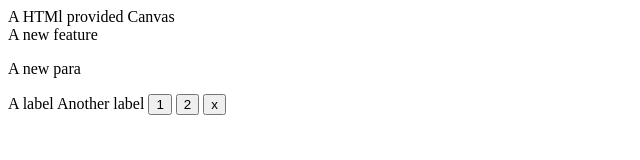
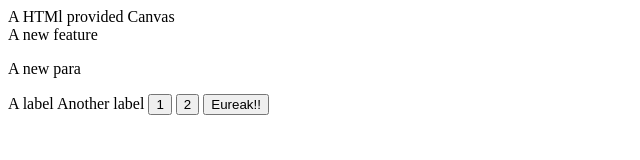
Before and after one commit to kapilraina/demogit, a plain HTML site: page index.html in a window 1280 px wide. Shown: the whole page, without its empty margins (0-640 px from the left). Drawn offline with Linux system fonts and the light colour scheme.

Commit message:
fixed a bug

```diff
--- a/index.html
+++ b/index.html
@@ -10,7 +10,7 @@
 <label>Another label</label>
 <button>1</button>
 <button>2</button>
-<button>x</button>
+<button>Eureak!!</button>
 </body>
 
 </html>
```
